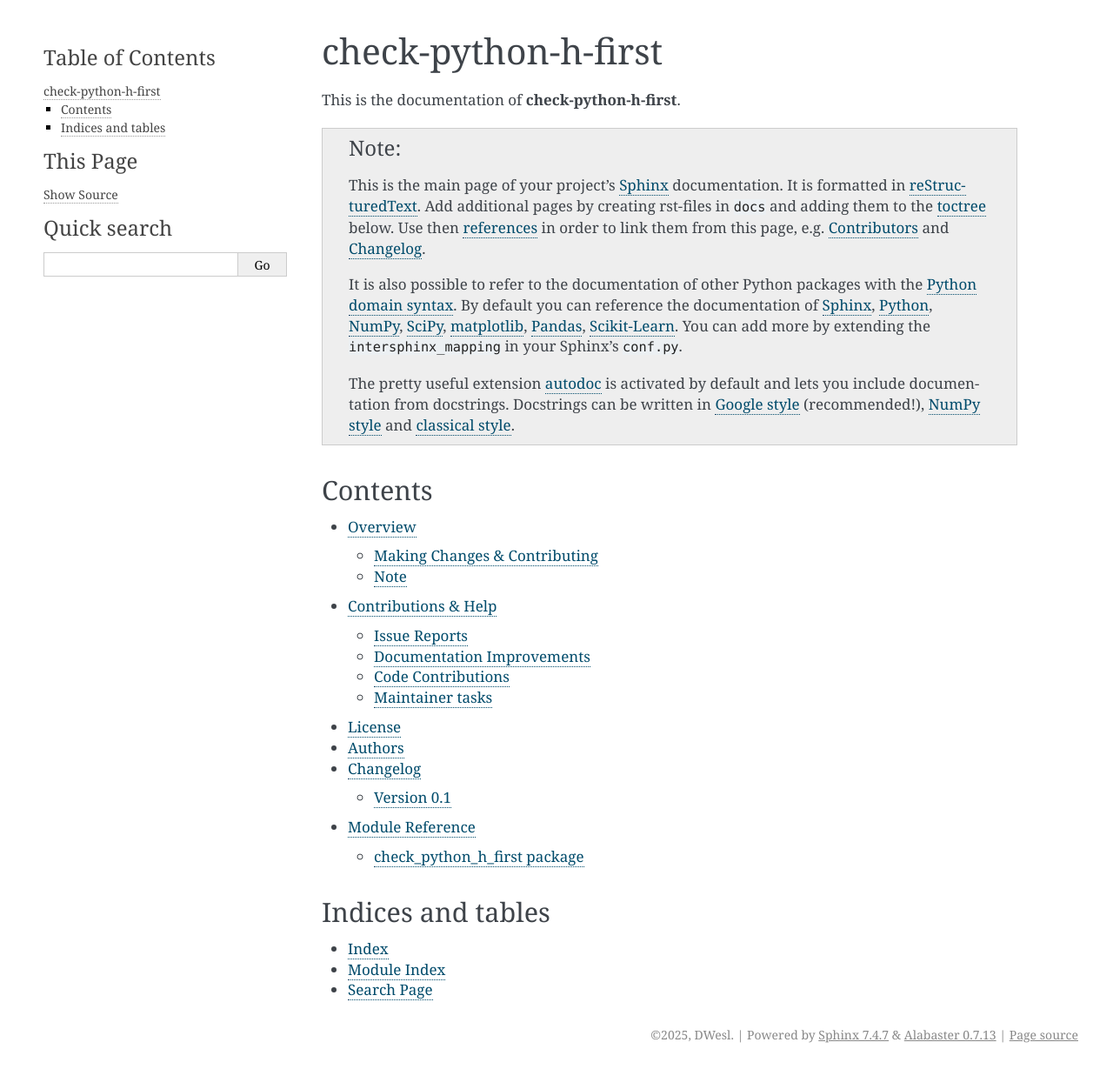
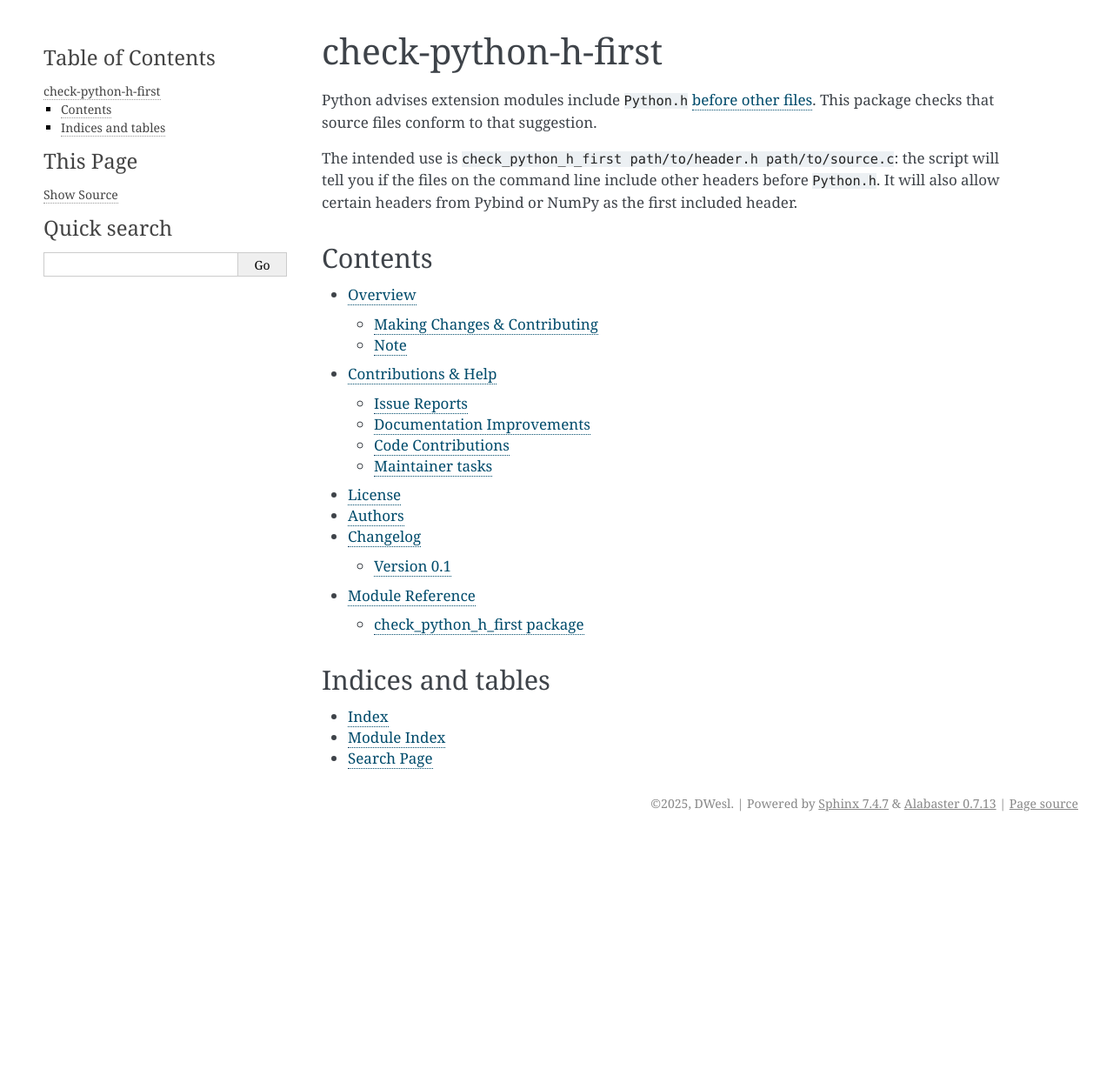
Before and after one commit to DWesl/check-python-h-first, a Sphinx documentation site: the page built from docs/index.rst, in a window 1280 px wide. Shown: the whole page at 87% size. Built offline with Sphinx 7.4.7, drawn with Linux system fonts in a browser that asks for light colours; after the commit the page ends 963 px from its top, so only the background shows below that.

Commit message:
DOC: Get docs somewhat in shape.

```diff
--- a/CHANGELOG.rst
+++ b/CHANGELOG.rst
@@ -5,6 +5,5 @@ Changelog
 Version 0.1
 ===========
 
-- Feature A added
-- FIX: nasty bug #1729 fixed
-- add your changes here!
+- Pulled the ``check_python_h_first.py`` script from SciPy into its
+  own package
--- a/docs/index.rst
+++ b/docs/index.rst
@@ -2,9 +2,18 @@
 check-python-h-first
 ====================
 
-This is the documentation of **check-python-h-first**.
+Python advises extension modules include ``Python.h`` `before other
+files
+<https://docs.python.org/3/extending/extending.html#a-simple-example>`_.
+This package checks that source files conform to that suggestion.
 
-.. note::
+The intended use is ``check_python_h_first path/to/header.h
+path/to/source.c``: the script will tell you if the files on the
+command line include other headers before ``Python.h``.  It will also
+allow certain headers from Pybind or NumPy as the first included
+header.
+
+.. comment
 
     This is the main page of your project's `Sphinx`_ documentation.
     It is formatted in `reStructuredText`_. Add additional pages
```
Also changed, not shown: CONTRIBUTING.rst (+18 -17 lines), README.rst (+6 -2 lines), 3 other files.
